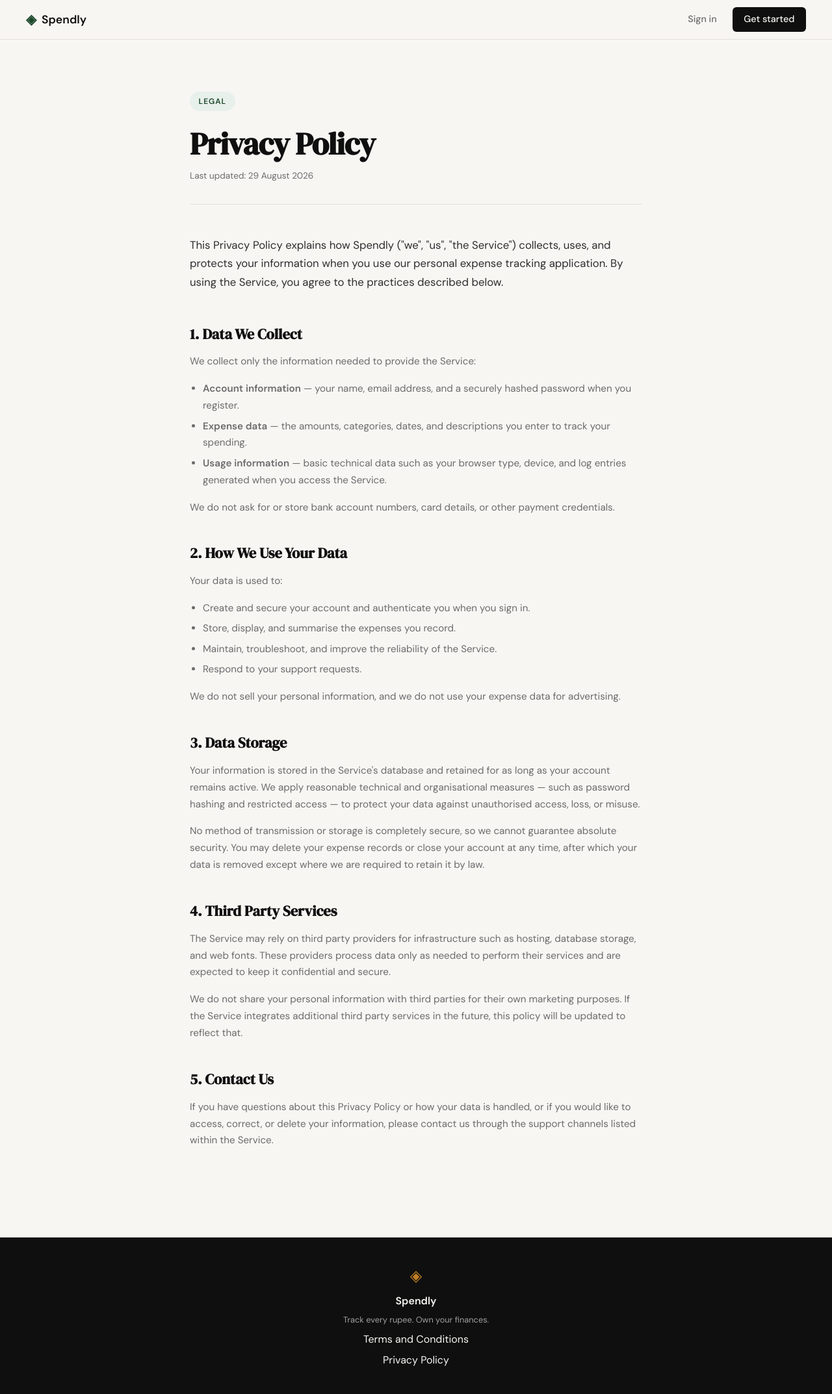
After one commit to Kashish-0931/spendly, a Flask app: page /privacy in a window 1280 px wide. The commit adds this page. Shown: the whole page at 65% size. Run offline with Flask 3, Linux system fonts and the light colour scheme.

Commit message:
landing: add privacy policy page and route

```diff
--- a/app.py
+++ b/app.py
@@ -25,6 +25,11 @@ def login():
 @app.route("/terms")
 def terms():
     return render_template("terms.html")
+
+
+@app.route("/privacy")
+def privacy():
+    return render_template("privacy.html")
 
 
 # ------------------------------------------------------------------ #
--- a/templates/base.html
+++ b/templates/base.html
@@ -35,7 +35,7 @@
             <span class="footer-name">Spendly</span>
             <p class="footer-copy">Track every rupee. Own your finances.</p>
             <a href="/terms">Terms and Conditions</a>
-            <a href="#">Privacy Policy</a>
+            <a href="/privacy">Privacy Policy</a>
         </div>
     </footer>
 
--- /dev/null
+++ b/templates/privacy.html
@@ -0,0 +1,91 @@
+{% extends "base.html" %}
+
+{% block title %}Privacy Policy — Spendly{% endblock %}
+
+{% block content %}
+
+<article class="legal-page">
+    <header class="legal-header">
+        <span class="legal-eyebrow">Legal</span>
+        <h1 class="legal-title">Privacy Policy</h1>
+        <p class="legal-updated">Last updated: 29 August 2026</p>
+    </header>
+
+    <p class="legal-intro">
+        This Privacy Policy explains how Spendly ("we", "us", "the Service") collects,
+        uses, and protects your information when you use our personal expense tracking
+        application. By using the Service, you agree to the practices described below.
+    </p>
+
+    <section class="legal-section">
+        <h2>1. Data We Collect</h2>
+        <p>We collect only the information needed to provide the Service:</p>
+        <ul>
+            <li><strong>Account information</strong> — your name, email address, and a securely hashed password when you register.</li>
+            <li><strong>Expense data</strong> — the amounts, categories, dates, and descriptions you enter to track your spending.</li>
+            <li><strong>Usage information</strong> — basic technical data such as your browser type, device, and log entries generated when you access the Service.</li>
+        </ul>
+        <p>
+            We do not ask for or store bank account numbers, card details, or other
+            payment credentials.
+        </p>
+    </section>
+
+    <section class="legal-section">
+        <h2>2. How We Use Your Data</h2>
+        <p>Your data is used to:</p>
+        <ul>
+            <li>Create and secure your account and authenticate you when you sign in.</li>
+            <li>Store, display, and summarise the expenses you record.</li>
+            <li>Maintain, troubleshoot, and improve the reliability of the Service.</li>
+            <li>Respond to your support requests.</li>
+        </ul>
+        <p>
+            We do not sell your personal information, and we do not use your expense
+            data for advertising.
+        </p>
+    </section>
+
+    <section class="legal-section">
+        <h2>3. Data Storage</h2>
+        <p>
+            Your information is stored in the Service's database and retained for as
+            long as your account remains active. We apply reasonable technical and
+            organisational measures — such as password hashing and restricted access —
+            to protect your data against unauthorised access, loss, or misuse.
+        </p>
+        <p>
+            No method of transmission or storage is completely secure, so we cannot
+            guarantee absolute security. You may delete your expense records or close
+            your account at any time, after which your data is removed except where we
+            are required to retain it by law.
+        </p>
+    </section>
+
+    <section class="legal-section">
+        <h2>4. Third Party Services</h2>
+        <p>
+            The Service may rely on third party providers for infrastructure such as
+            hosting, database storage, and web fonts. These providers process data only
+            as needed to perform their services and are expected to keep it
+            confidential and secure.
+        </p>
+        <p>
+            We do not share your personal information with third parties for their own
+            marketing purposes. If the Service integrates additional third party
+            services in the future, this policy will be updated to reflect that.
+        </p>
+    </section>
+
+    <section class="legal-section">
+        <h2>5. Contact Us</h2>
+        <p>
+            If you have questions about this Privacy Policy or how your data is
+            handled, or if you would like to access, correct, or delete your
+            information, please contact us through the support channels listed within
+            the Service.
+        </p>
+    </section>
+</article>
+
+{% endblock %}
--- a/templates/terms.html
+++ b/templates/terms.html
@@ -70,7 +70,7 @@
         </p>
         <p>
             Our collection and use of personal information is described in our
-            <a href="#">Privacy Policy</a>. You may export or delete Your Data at any
+            <a href="/privacy">Privacy Policy</a>. You may export or delete Your Data at any
             time through your account, subject to any retention obligations required by law.
         </p>
     </section>
```
